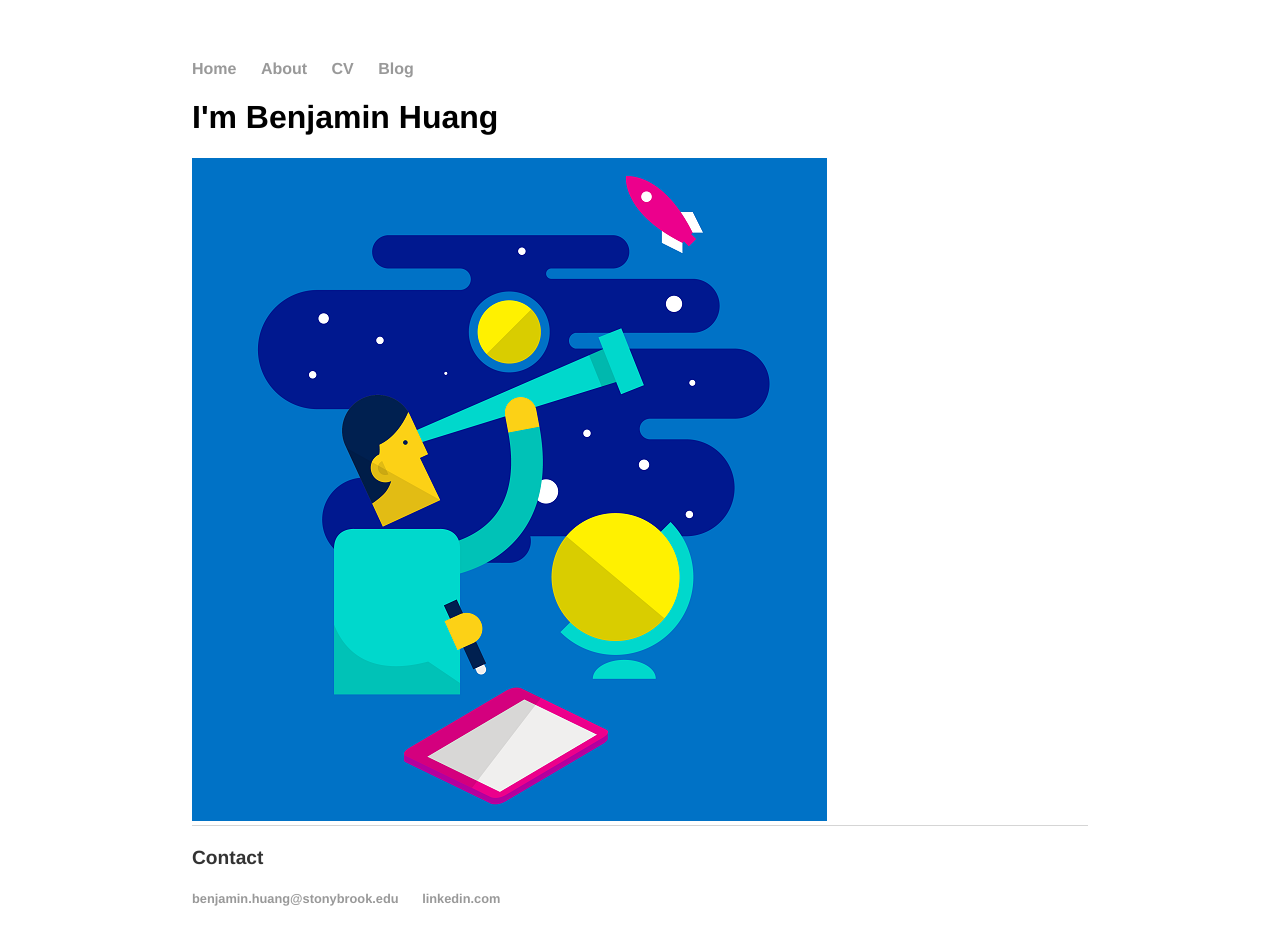
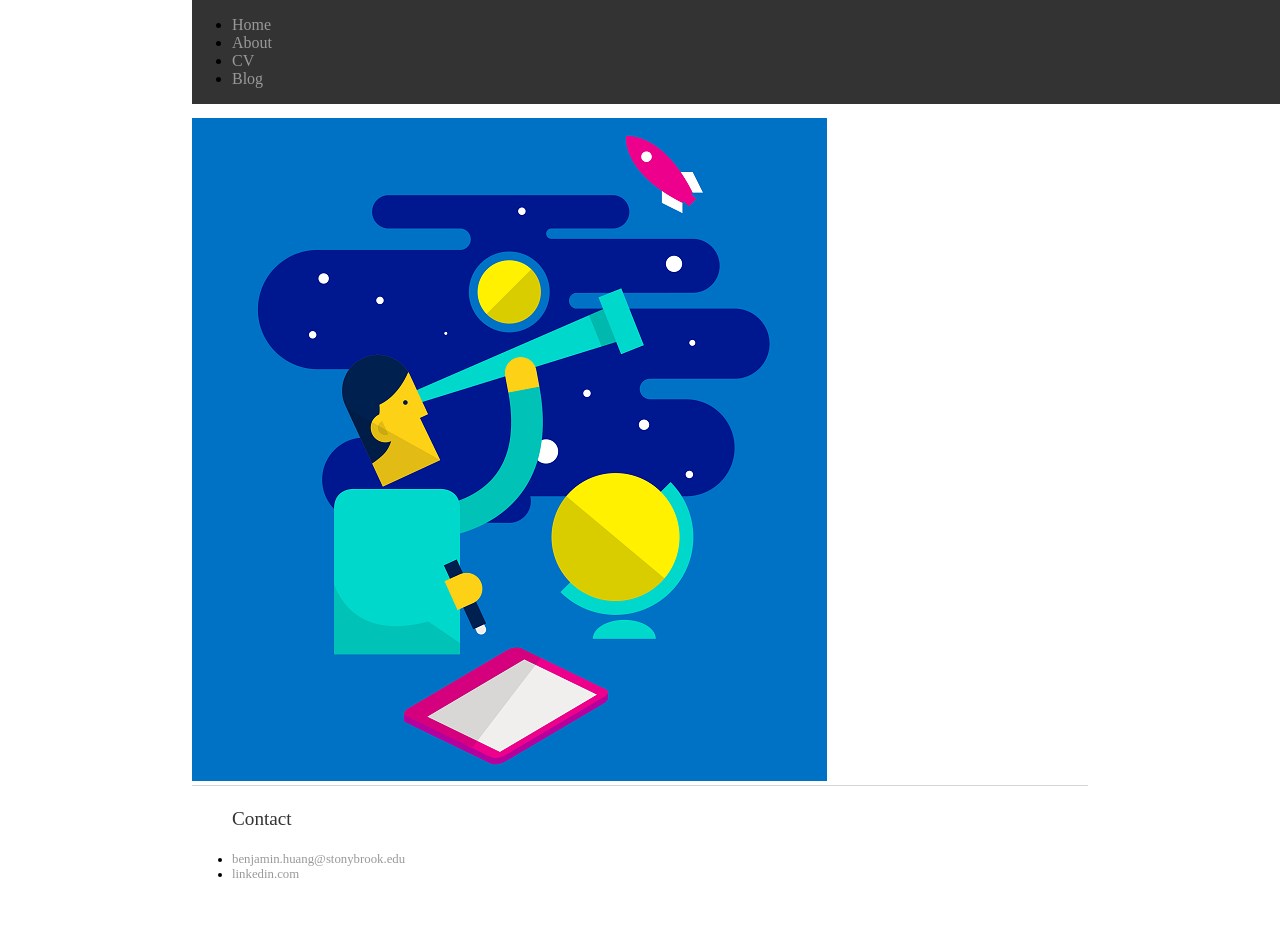
Before and after one commit to benjaminhuang13/benjaminhuang13.github.io, a Jekyll site: the page built from index.html, in a window 1280 px wide and 966 px high. Shown: the top 945 px of the window. Built offline with Jekyll 4.4.1, drawn with Linux system fonts in a browser that asks for light colours.

Commit message:
Update main.css

```diff
--- a/css/main.css
+++ b/css/main.css
@@ -2,7 +2,7 @@ body {
     margin: 60px auto;
     width: 70%;
 }
-nav ul, footer ul {
+/* nav ul, footer ul {
     font-family:'Helvetica', 'Arial', 'Sans-Serif';
     padding: 0px;
     list-style: none;
@@ -11,7 +11,7 @@ nav ul, footer ul {
 nav ul li, footer ul li {
     display: inline;
     margin-right: 20px;
-}
+} */
 a {
     text-decoration: none;
     color: #999;
@@ -41,3 +41,11 @@ ul.posts {
 ul.posts li {
     list-style: none;
 }
+
+.navbar {
+    overflow: hidden;
+    background-color: #333;
+    position: fixed; /* Set the navbar to fixed position */
+    top: 0; /* Position the navbar at the top of the page */
+    width: 100%; /* Full width */
+}
```
